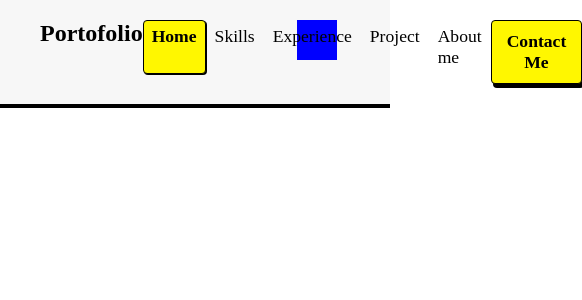
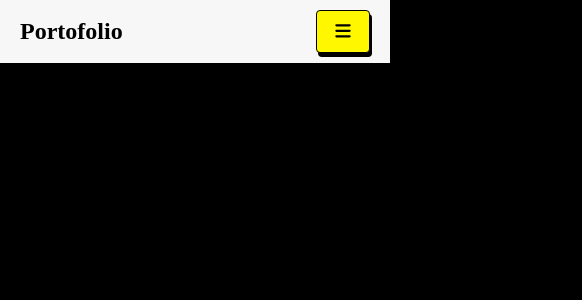
Before and after one commit to brelnosse/portofolio, a React (Create React App) app: page / in a window 390 px wide. Shown: the top 300 px of the page, 582 px wide, since content can reach past the window. Built offline with nearby package versions, Linux system fonts and the light colour scheme; a web font is replaced by a local one.

Commit message:
The navbar is responsive

```diff
--- a/src/assets/style/navbar.css
+++ b/src/assets/style/navbar.css
@@ -14,10 +14,22 @@
     flex-direction: row;
     place-content: center;
 }
+.navbar-item_container.show{
+    display: flex;
+}
+.navbar-item_container.hide{
+    display: none;
+}
 .navbar-item{
     padding: 5px 8px;
     border: 1px solid transparent;
+    transition: all 0.2s;
     position: relative;
+}
+.navbar-container h2{
+    display: flex;
+    align-items: center;
+    justify-content: center;
 }
 .navbar-item:not(.active)::before{
     content: '';
@@ -39,16 +51,50 @@
     color: var(--black);
 }
 .navbar-item.active{
-    border-color: var(--border-color);
+    border-color: none;
     border-radius: var(--border-radius);
     background-color: var(--primary-color);
-    box-shadow: 1px 1px 0px 0px var(--black);
 }
-.bubble{
-    background-color: blue;
-    padding: 20px;
-    position: absolute;
+.r-nav-header{
+    display: none;
+}
+#responsive-action{
+    display: none;
 }
 .navbar-item.active a{
     font-weight: bold;
 }
+@media screen and (max-width: 915px){
+    body{
+        background-color: black;
+    }
+    .navbar-container{
+        padding: 10px 20px;
+    }
+    .r-nav-header{
+        position: absolute;
+        top: 0px;
+        left: 0px;
+        display: flex;
+        flex-direction: row;
+        justify-content: space-between;
+        width: 100%;
+        padding: 20px;
+    }
+    #responsive-action{
+        display: block;
+    }
+    #contactMeNavbtn{
+        display: none;
+    }
+    .navbar-item_container{
+        display: none;
+        position: absolute;
+        width: 100%;
+        left: 0px;
+        top: 0px;
+        flex-direction: column;
+        background-color: var(--white);
+        padding: 0px 20px;
+    }
+}
--- a/src/components/Button.tsx
+++ b/src/components/Button.tsx
@@ -3,9 +3,9 @@ import { ButtonProps } from "../types/button.type";
 //@ts-ignore
 import '../assets/style/button.css';
 
-const Button:React.FC<ButtonProps> = ({type, textStyle, valueIcon, valueText}) =>{
+const Button:React.FC<ButtonProps> = ({type, textStyle, valueIcon, valueText, ...props}) =>{
     return (
-        <button className={`btn btn-${type} ${textStyle}`}>
+        <button className={`btn btn-${type} ${textStyle}`} {...props}>
             {valueIcon && <FontAwesomeIcon icon={valueIcon}/>}
             {valueText && valueText}
         </button>
--- a/src/components/Navbar.tsx
+++ b/src/components/Navbar.tsx
@@ -2,36 +2,54 @@ import { Link, useLocation } from "react-router-dom";
 //@ts-ignore
 import '../assets/style/navbar.css';
 import Button from "./Button";
-import { useEffect, useRef } from "react";
+import { useEffect, useRef, useState } from "react";
 import { MenuItems } from "../data/MenuItem";
 import { MenuItemType } from "../types/navbar.types";
-
+import { FontAwesomeIcon } from "@fortawesome/react-fontawesome";
+import {fas} from '@fortawesome/free-solid-svg-icons';
 
 const NavbarItem:React.FC<MenuItemType> = ({path, displayText}) => {
     const location = useLocation();
-    const navItem = useRef<HTMLLIElement>(null);
 
-    if(navItem.current){
-        (navItem.current as Element).addEventListener('click', function(e){
-            e.preventDefault();
-            console.log('clicked')
-        })
-    }
     const isActive = (current: string): string =>{
         return (current === location.pathname ? 'active' : '');
     }
 
     return (
-        <li className={`navbar-item ${isActive(path)}`} ref={navItem}><Link to={path}>{displayText}</Link></li>
+        <li className={`navbar-item ${isActive(path)}`}><Link to={path}>{displayText}</Link></li>
     );
 }
 
 const Navbar: React.FC = () =>{
+    const [isVisible, setIsVisible] = useState<boolean>(true);
+
+    useEffect(()=>{
+        if(window.innerWidth <= 915){
+            setIsVisible(false)
+        }else{
+            setIsVisible(true)
+        }
+        window.onresize = (e) =>{
+            if(window.innerWidth <= 915){
+                setIsVisible(false)
+            }else{
+                setIsVisible(true)
+            }
+        }
+    }, [])
+    const handleShowMenu = (): void =>{
+        setIsVisible(prev => !prev);
+    }
     return (
         <nav className="navbar-container">
             <h2>Portofolio</h2>
-            <ul className="navbar-item_container">
-                <span className="bubble" ></span>
+            <ul className={`navbar-item_container ${isVisible ? 'show' : 'hide'}`}>
+                <div className="r-nav-header">
+                    <h2>Portofolio</h2>
+                    <span className="close-r-menu">
+                        {/* <FontAwesomeIcon icon={fas.faTimes}/> */}
+                    </span>
+                </div>
                 {
                     MenuItems.map((el:MenuItemType, i: number) => {
                         return <NavbarItem path={el.path} displayText={el.displayText} key={`${el.path+i}`}/>
@@ -39,7 +57,8 @@ const Navbar: React.FC = () =>{
                 }
             </ul>
             <div className="navbar-actions_container">
-                <Button type="default" valueText="Contact Me" textStyle="bold"/>
+                <Button type="default" valueText="Contact Me" textStyle="bold" id="contactMeNavbtn"/>
+                <Button type="default" valueIcon={isVisible ? fas.faTimes : fas.faBars} id="responsive-action" onClick={handleShowMenu}/>
             </div>
         </nav>
     );
```
